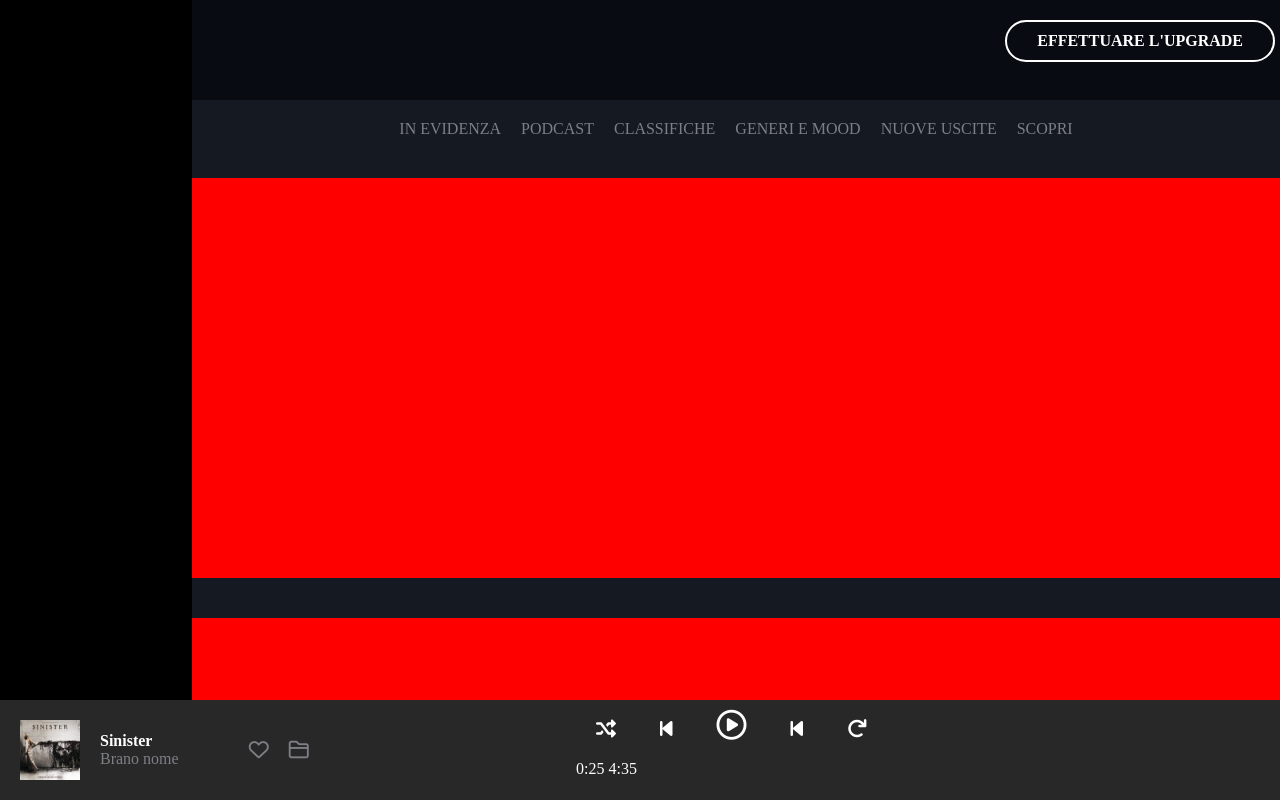
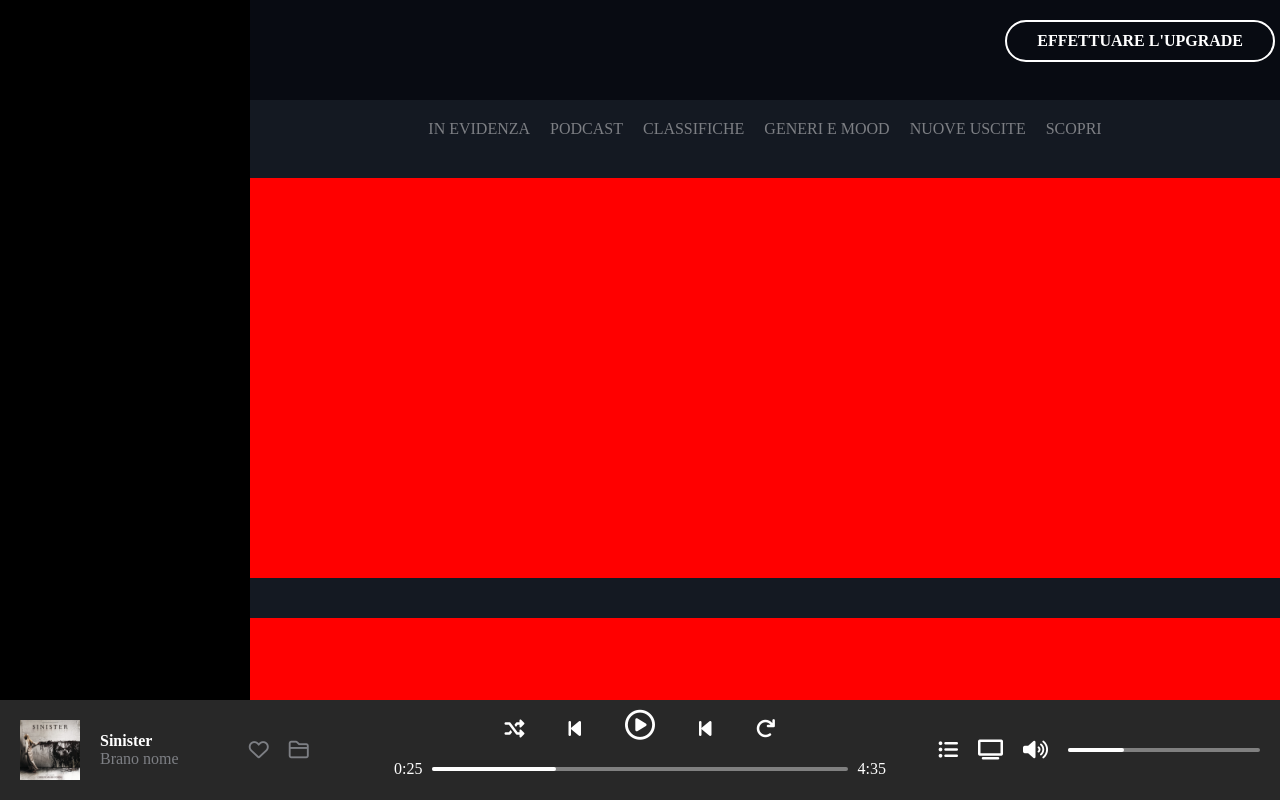
Before and after one commit to FedericoCapitani/html-css-spotifyweb, a plain HTML site: page index.html in a window 1280 px wide. Drawn offline with Linux system fonts and the light colour scheme.

Commit message:
completare footer

```diff
--- a/assets/css/style.css
+++ b/assets/css/style.css
@@ -15,7 +15,7 @@ a{
     --footer: #282828;
     --greytext: #7d7f84;
 }
-.clearfix{
+.clearfix::after{
     content: "";
     display: table;
     clear: both;
@@ -31,12 +31,12 @@ a{
 #sidebar{
     height: calc(100vh - 100px);
     background-color: black;
-    width: 15%;
+    width: 250px;
     float: left;
 }
 #content{
     float: left;
-    width: 85%;
+    width: calc(100% - 250px);
     height: calc(100vh - 100px);
     background-color: var(--background);
 }
@@ -58,7 +58,7 @@ a{
     color: white;
 }
 .brani{
-    overflow-y: scroll;
+    overflow-y: auto;
     height: calc(100% - 100px);
 }
 .navbar{
@@ -110,6 +110,7 @@ a{
     width: 40%;
     flex-direction: column;
     row-gap: 20px;
+    align-items: center;
 }
 .icons i{
     font-size: 20px;
@@ -119,6 +120,82 @@ a{
 .icons i:nth-child(3){
     font-size: 30px;
 }
-.time_bar span:first-child, .time_bar span:last-child{
+.time_bar{
+    display: flex;
+    width: 100%;
+}
+.time_bar div{
+    display: inline;
+}
+.time_bar div:first-child, .time_bar div:last-child{
     color: white;
+    margin: 0 10px;
 }
+.time{
+    width: 90%;
+    border: 2px solid grey;
+    border-radius: 2px;
+    height: 0px;
+    align-self: center;
+    position: relative;
+}
+.active{
+    width: 30%;
+    position: absolute;
+    border: 2px solid white;
+    border-radius: 2px;
+    top: -2px;
+    left: -12px;
+    height: 0px;
+}
+.green{
+    width: 30%;
+    position: absolute;
+    border: 2px solid yellowgreen;
+    border-radius: 2px;
+    top: -2px;
+    left: -12px;
+    height: 0px;
+    visibility: hidden;
+}
+.time:hover > .green{
+    visibility: visible;
+}
+.settings{
+    display: flex;
+    width: 30%;
+    align-items: center;
+    justify-content: flex-end;
+}
+.settings i{
+    font-size: 20px;
+    color: white;
+    margin-left: 20px;
+}
+.volume{
+    border: 2px solid grey;
+    border-radius: 2px;
+    width: 50%;
+    margin: 0 20px;
+    position: relative;
+}
+.active_volume{
+    border: 2px solid white;
+    border-radius: 2px;
+    position: absolute;
+    width: 30%;
+    top: -2px;
+    left: -2px;
+}
+.green_volume{
+    border: 2px solid yellowgreen;
+    border-radius: 2px;
+    position: absolute;
+    width: 30%;
+    top: -2px;
+    left: -2px;
+    visibility: hidden;
+}
+.volume:hover > .green_volume{
+    visibility: visible;
+}
--- a/index.html
+++ b/index.html
@@ -57,12 +57,25 @@
                 <i class="fa-solid fa-arrow-rotate-right"></i>
             </div>
             <div class="time_bar">
-                <span>0:25</span>
-                <span></span>
-                <span>4:35</span>
+                <div>0:25</div>
+                <div class="time">
+                    <div class="active"></div>
+                    <div class="green"></div>
+                </div>
+                <div>4:35</div>
             </div>
         </div>
-        <div class="settings"></div>
+        <div class="settings">
+            <i class="fa-solid fa-list-ul"></i>
+            <i class="fa-solid fa-tv"></i>
+            <i class="fa-solid fa-volume-high"></i>
+            <div class="volume">
+                <div class="active_volume"></div>
+                <div class="green_volume">
+                    <div class="circle"></div>
+                </div>
+            </div>
+        </div>
     </footer>
     <!-- /#site_footer -->
 
```
